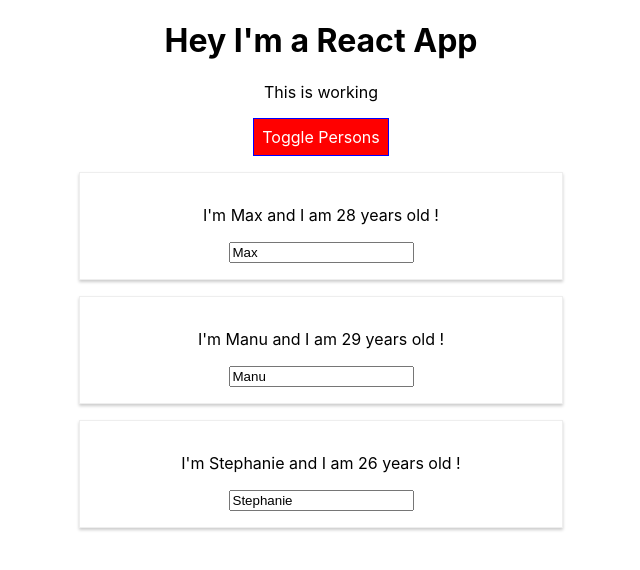
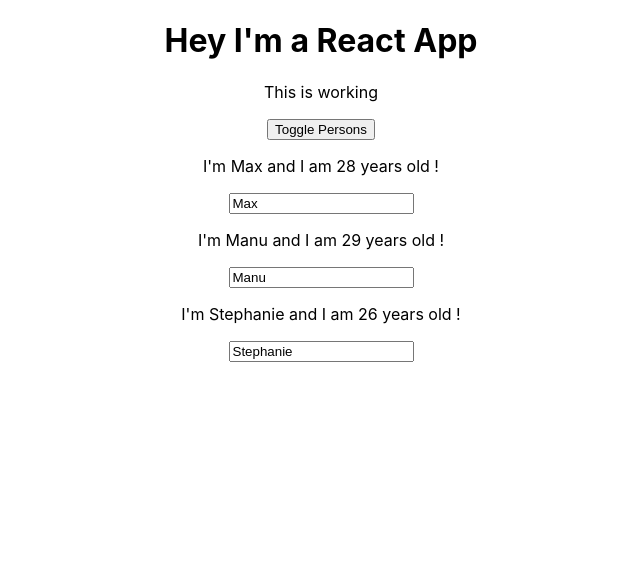
Before and after one commit to ClaveauAlex/react-complete-guide, a React (Create React App) app: page / in a window 1280 px wide. Both pictures are taken after a click on the button "Toggle Persons". Shown: the top 570 px of the page, without its empty margins (319-959 px from the left). Built offline with nearby package versions, Linux system fonts and the light colour scheme.

Commit message:
Working with CSS modules

```diff
--- a/src/App.js
+++ b/src/App.js
@@ -1,21 +1,6 @@
 import React, { Component } from "react";
 import "./App.css";
 import Person from "./Person/Person";
-import styled from "styled-components";
-
-const StyledButton = styled.button`
-  background-color: ${props => props.alt ? 'red' : 'green'};
-  color: white;
-  font: inherit;
-  border: 1px solid blue;
-  padding: 8px;
-  cursor: pointer;
-
-  &:hover{
-    background-color: ${props => props.alt ? 'salmon' : 'lightgreen'};
-    color: black;
-  }
-`;
 
 class App extends Component {
   state = {
@@ -92,9 +77,9 @@ class App extends Component {
       <div className="App">
         <h1>Hey I'm a React App</h1>
         <p className={classes.join(" ")}>This is working</p>
-        <StyledButton alt={this.state.showPersons} onClick={this.togglePersonsHandler}>
+        <button onClick={this.togglePersonsHandler}>
           Toggle Persons
-        </StyledButton>
+        </button>
         {persons}
       </div>
     );
--- a/src/Person/Person.js
+++ b/src/Person/Person.js
@@ -1,30 +1,16 @@
 import React from "react";
 // import "./Person.css";
-import styled from "styled-components";
-
-const StyleDiv = styled.div`
-  width: 60%;
-  margin: 16px auto;
-  border: 1px solid #eee;
-  box-shadow: 0 2px 3px#ccc;
-  padding: 16px;
-  text-align: center;
-
-  @media (min-width: 500px) {
-    width: 450px;
-  }
-`;
 
 const person = (props) => {
   return (
     // <div className="Person">
-    <StyleDiv>
+    <div>
       <p onClick={props.click}>
         I'm {props.name} and I am {props.age} years old !
       </p>
       <p>{props.children}</p>
       <input type="text" onChange={props.changed} value={props.name} />
-    </StyleDiv>
+    </div>
   );
 };
 
```
